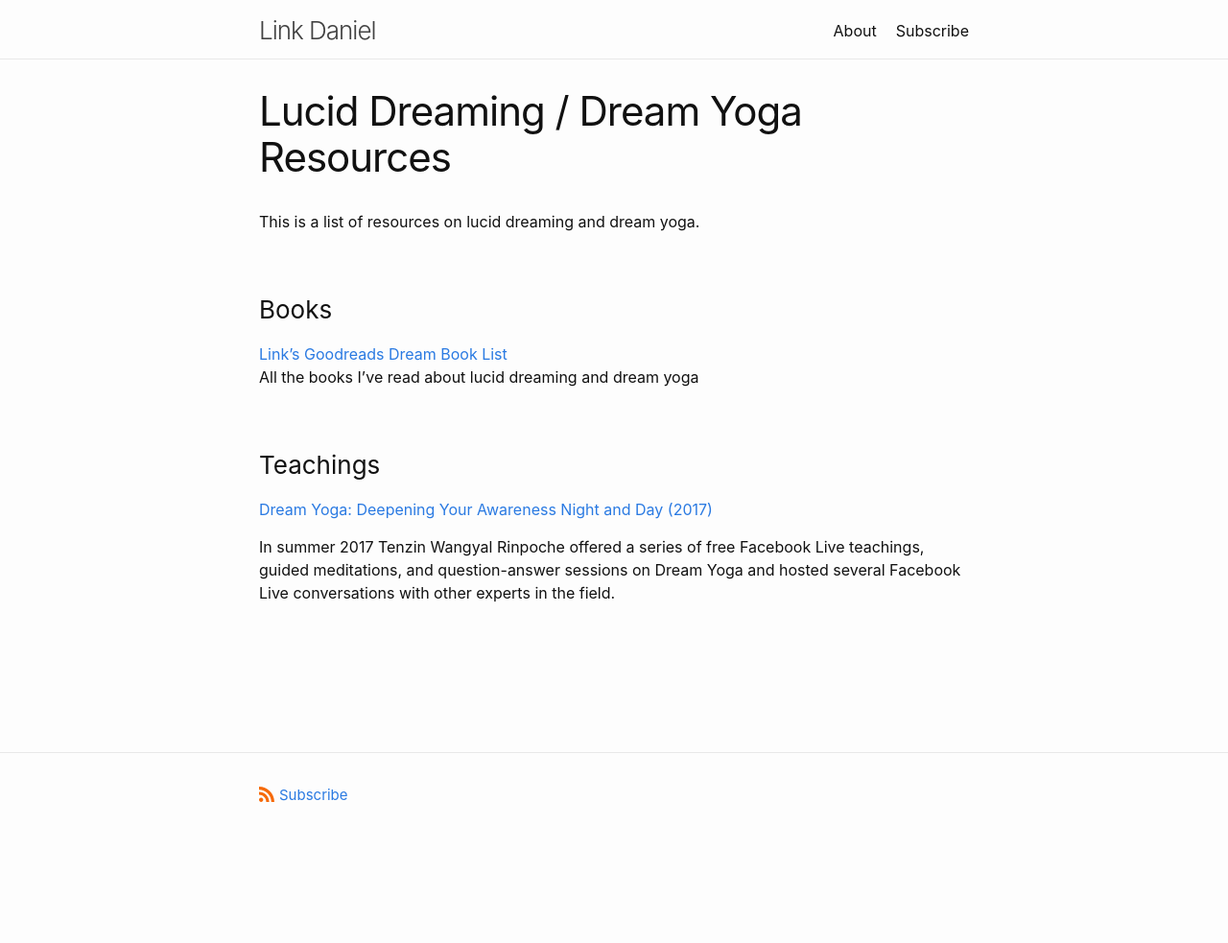
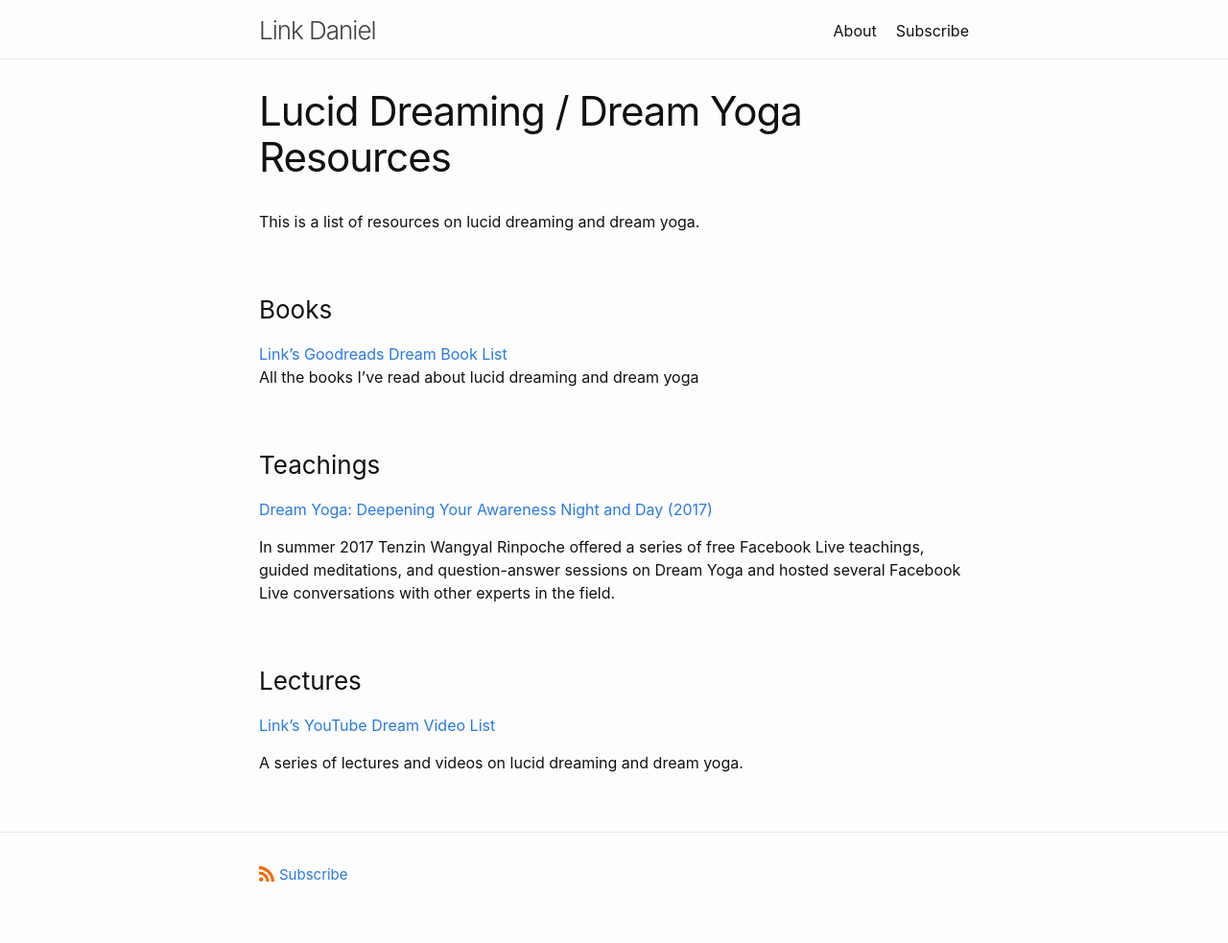
Before and after one commit to link-daniel/link.github.io, a Jekyll site: the page built from dreamresources.md, in a window 1280 px wide. Shown: the whole page at 96% size. Built offline with Jekyll 4.4.1, drawn with Linux system fonts in a browser that asks for light colours; before the commit the page ends 900 px from its top, so only the background shows below that.

Commit message:
Update dreamresources.md

```diff
--- a/dreamresources.md
+++ b/dreamresources.md
@@ -18,3 +18,9 @@ All the books I've read about lucid dreaming and dream yoga
 [Dream Yoga: Deepening Your Awareness Night and Day (2017)](https://cybersangha.net/dream-yoga-deepening-your-awareness-night-and-day-teaching-series/)
 
 In summer 2017 Tenzin Wangyal Rinpoche offered a series of free Facebook Live teachings, guided meditations, and question-answer sessions on Dream Yoga and hosted several Facebook Live conversations with other experts in the field.
+
+<h3>Lectures</h3>
+
+[Link's YouTube Dream Video List](https://www.youtube.com/playlist?list=PL3IOQtA2di8PQNdPo2_FVaBlhVkb5PUXM)
+
+A series of lectures and videos on lucid dreaming and dream yoga.
```
